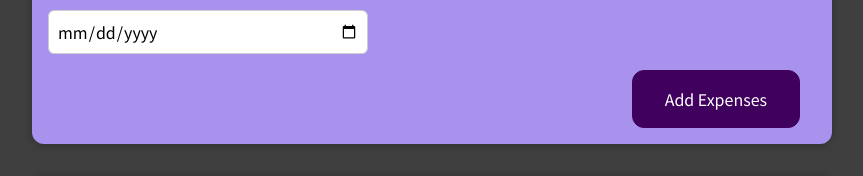
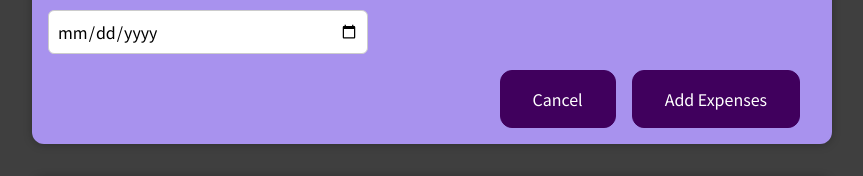
Before and after one commit to minjuice1/Learning_React_by_Maximilian, a React (Create React App) app: page / in a window 1280 px wide. Both pictures are taken after a click on the button "Add New Expense". Shown: the part 160-336 px from the top of the page, without its empty margins (208-1071 px from the left). Built offline with nearby package versions, Linux system fonts and the light colour scheme.

Commit message:
expenseForm에 cancel button 추가

```diff
--- a/src/components/NewExpenses/ExpenseForm.js
+++ b/src/components/NewExpenses/ExpenseForm.js
@@ -86,6 +86,9 @@
 				</div>
 			</div>
 			<div className="new-expense__actions">
+				<button type="button" onClick={props.onCancel}>
+					Cancel
+				</button>
 				<button type="submit">Add Expenses</button>
 			</div>
 		</form>
--- a/src/components/NewExpenses/NewExpenses.js
+++ b/src/components/NewExpenses/NewExpenses.js
@@ -11,10 +11,15 @@
 			id: Math.random().toString(),
 		};
 		props.onAddExpense(expenseData);
+		setIsEditing(false);
 	};
 
 	const startEditingHandler = () => {
 		setIsEditing(true);
+	};
+
+	const stopEditingHandler = () => {
+		setIsEditing(false);
 	};
 
 	return (
@@ -22,7 +27,12 @@
 			{!isEditing && (
 				<button onClick={startEditingHandler}>Add New Expense</button>
 			)}
-			{isEditing && <ExpenseForm onSaveExpenseData={saveExpenseDataHandler} />}
+			{isEditing && (
+				<ExpenseForm
+					onSaveExpenseData={saveExpenseDataHandler}
+					onCancel={stopEditingHandler}
+				/>
+			)}
 		</div>
 	);
 };
```
Also changed, not shown: 1 other file (tests, documents, lock files or other folders).
